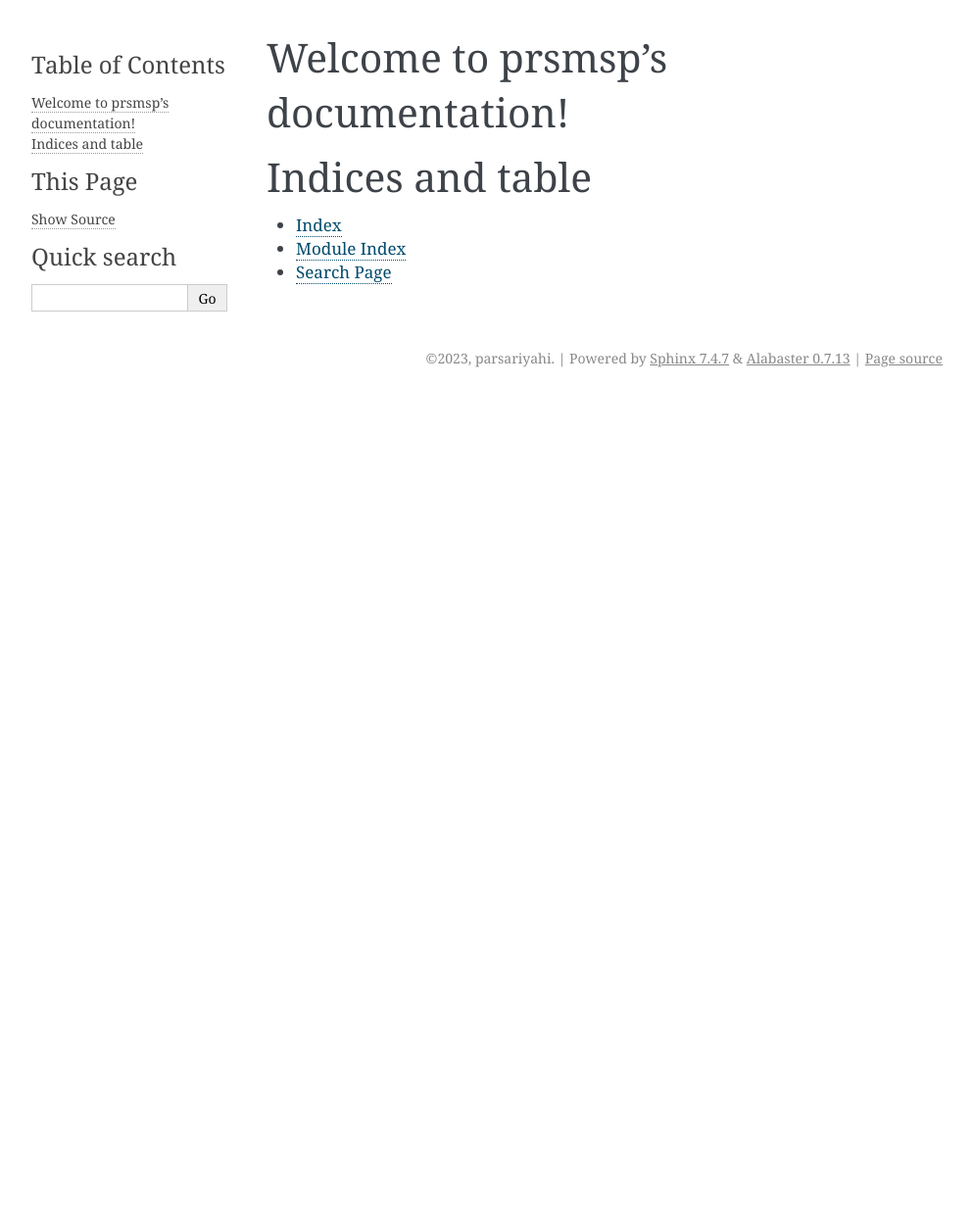
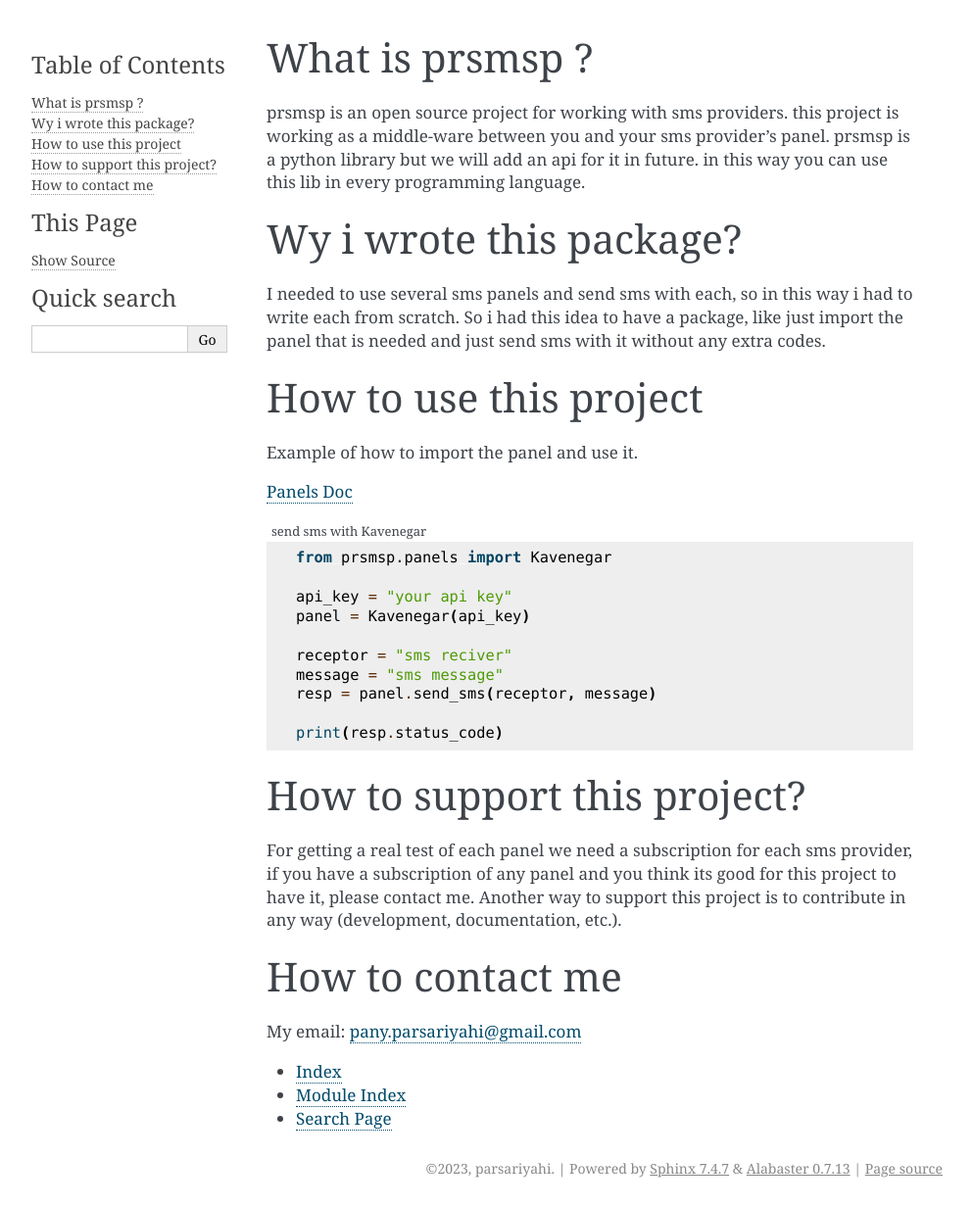
Before and after one commit to parsariyahi/prsmsp, a Sphinx documentation site: the page built from docs/index.rst, in a window 1280 px wide. Shown: the whole page at 98% size, without its empty margins (148-1141 px from the left). Built offline with Sphinx 7.4.7, drawn with Linux system fonts in a browser that asks for light colours; before the commit the page ends 900 px from its top, so only the background shows below that.

Commit message:
added: better index file for doc

```diff
--- a/docs/index.rst
+++ b/docs/index.rst
@@ -3,8 +3,6 @@
    You can adapt this file completely to your liking, but it should at least
    contain the root `toctree` directive.
 
-Welcome to prsmsp's documentation!
-==================================
 .. toctree::
    :maxdepth: 2
    :hidden:
@@ -30,8 +28,51 @@ Welcome to prsmsp's documentation!
    /panels/webonesms
    /panels/melipayamak
 
-Indices and table
+
+What is prsmsp ?
+================
+prsmsp is an open source project for working with sms providers.
+this project is working as a middle-ware between you and your sms provider's panel.
+prsmsp is a python library but we will add an api for it in future.
+in this way you can use this lib in every programming language.
+
+Wy i wrote this package?
+========================
+I needed to use several sms panels and send sms with each, so in this way i had to write each from scratch.
+So i had this idea to have a package, like just import the panel that is needed and just send sms with it without any extra codes.
+
+How to use this project
+=======================
+Example of how to import the panel and use it.
+
+:doc:`Panels Doc </panels/panels>`
+
+.. code-block:: python
+   :caption: send sms with Kavenegar
+
+   from prsmsp.panels import Kavenegar
+
+   api_key = "your api key"
+   panel = Kavenegar(api_key)
+
+   receptor = "sms reciver"
+   message = "sms message"
+   resp = panel.send_sms(receptor, message)
+
+   print(resp.status_code)
+
+How to support this project?
+============================
+For getting a real test of each panel we need a subscription for each sms provider, if you have a subscription of any panel and you think its good for this project to have it, please contact me.
+Another way to support this project is to contribute in any way (development, documentation, etc.).
+
+
+How to contact me
 =================
+My email: pany.parsariyahi@gmail.com
+
+
+
 
 * :ref:`genindex`
 * :ref:`modindex`
```
